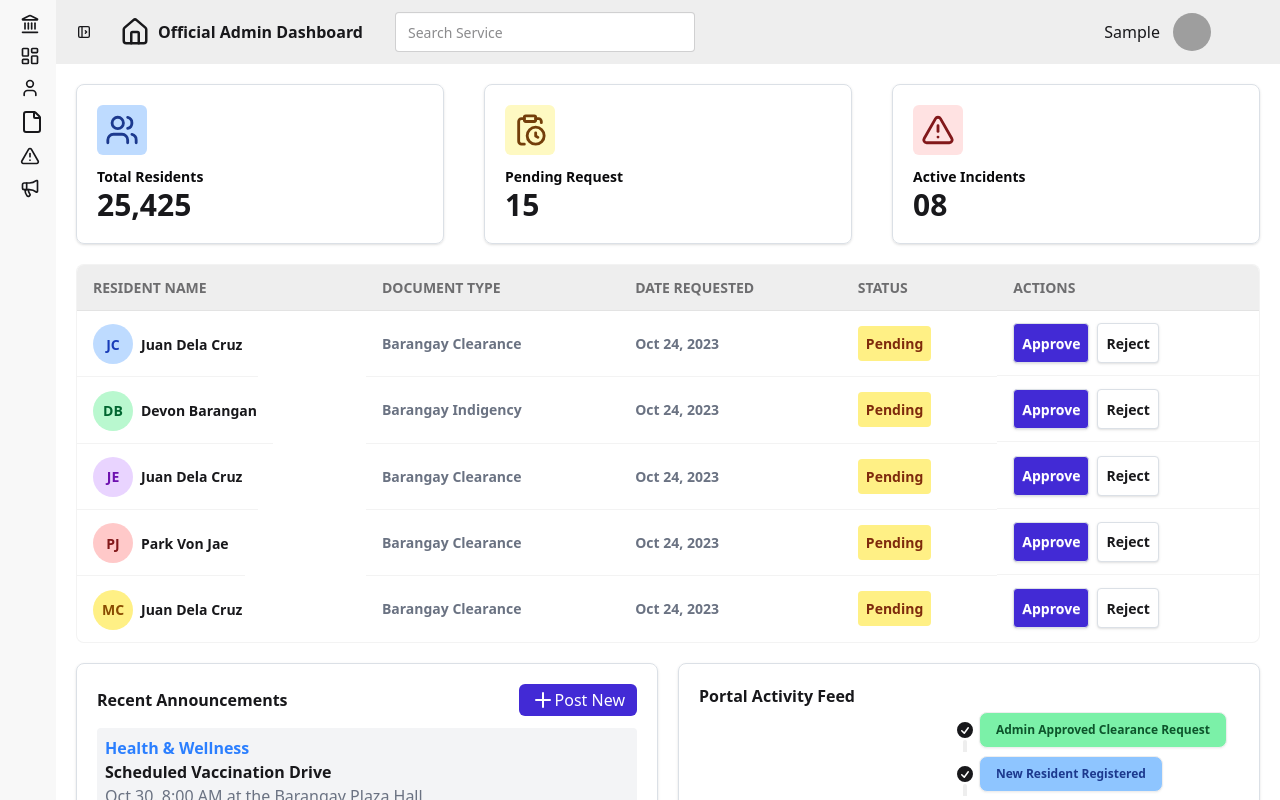
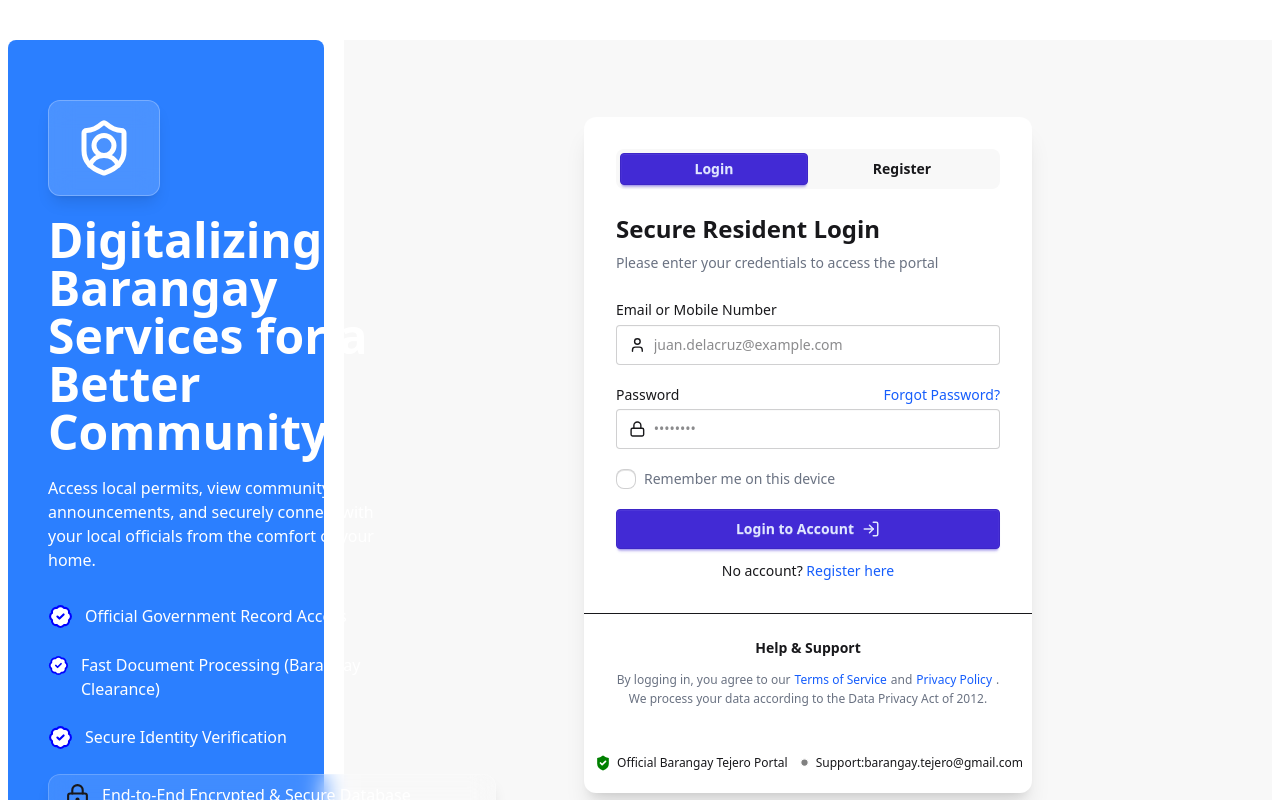
Before and after one commit to Hiiex09/BIPS, a React (Vite) app in the folder client/: page /login in a window 1280 px wide. Shown: the top 800 px of the page. Built offline with nearby package versions, Linux system fonts and the light colour scheme; grey boxes are pictures that could not be loaded.

Commit message:
chore: build UI for login and signup

```diff
--- a/client/src/App.jsx
+++ b/client/src/App.jsx
@@ -1,9 +1,19 @@
+import { BrowserRouter, Routes, Route } from "react-router-dom";
 import AdminLandingPage from "./pages/AdminUI/AdminLandingPage";
+import Login from "./pages/Login.jsx";
+import Signup from "./pages/Signup.jsx";
 
 const App = () => {
   return (
     <>
-      <AdminLandingPage />
+      {/* <AdminLandingPage /> */}
+
+      <BrowserRouter>
+        <Routes>
+          <Route path="/login" element={<Login />} />
+          <Route path="/signup" element={<Signup />} />
+        </Routes>
+      </BrowserRouter>
     </>
   );
 };
```
